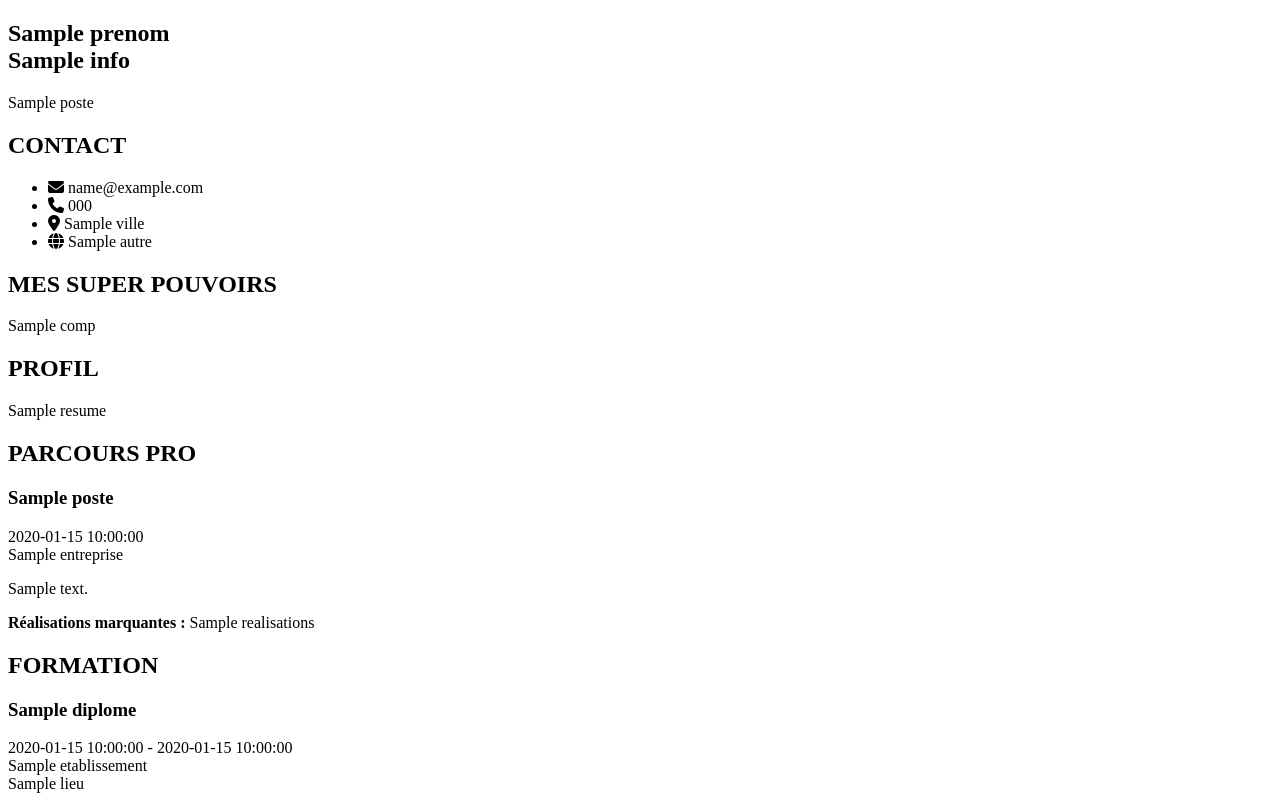
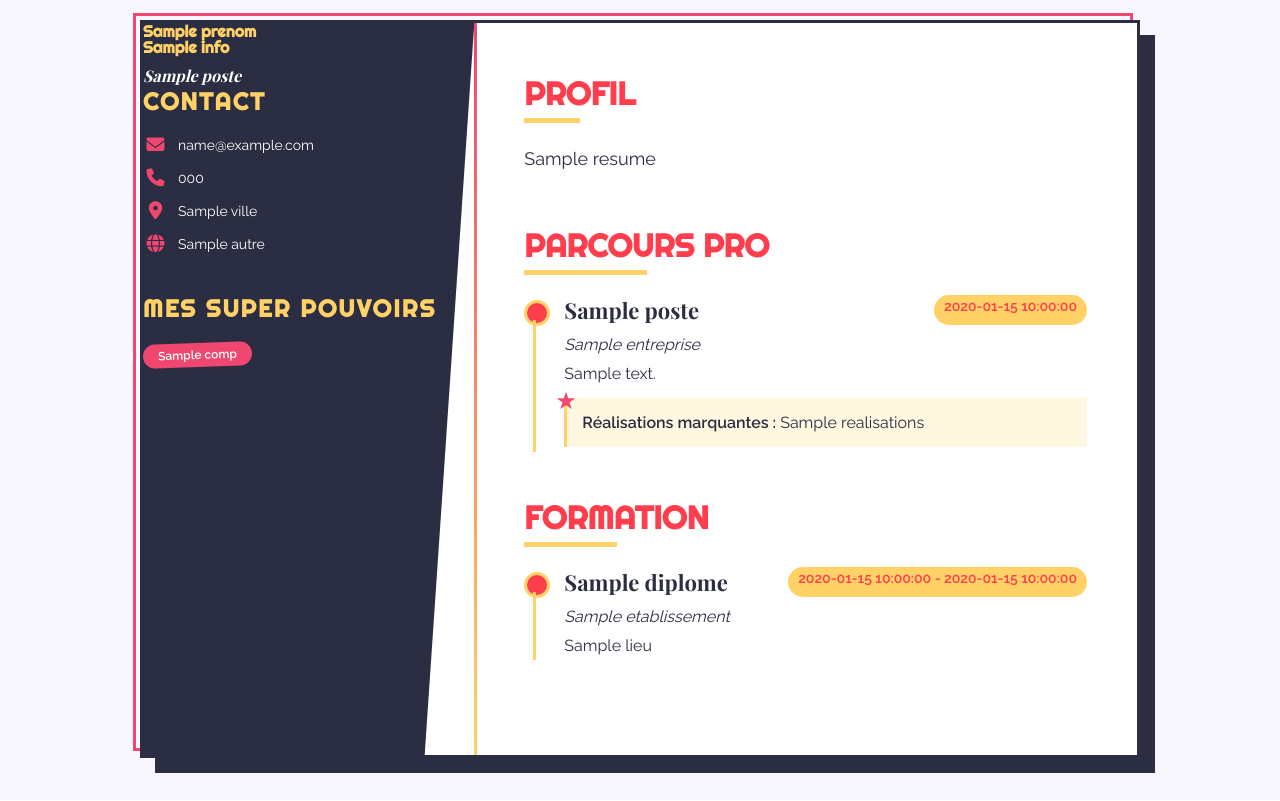
Before and after one commit to MAE009/CV-bot, a Flask app: template Template/Creative/Crea.html in a window 1280 px wide. After the commit the page ends 773 px from the top, so only its background shows below. Run offline with Flask 3, Linux system fonts and the light colour scheme; the template is opened without the code that fills it: most values are stand-ins (such as "Sample title", 1, 10 or a date in 2020); parts of the project's set-up code (start-up, migrations or seed data) failed here and were passed over.

Commit message:
Update Crea.html

```diff
--- a/Template/Creative/Crea.html
+++ b/Template/Creative/Crea.html
@@ -6,9 +6,9 @@
   <title>CV Créatif - {{ infos.prenom }} {{ infos.nom }}</title>
   <link rel="stylesheet" href="https://cdnjs.cloudflare.com/ajax/libs/font-awesome/6.5.0/css/all.min.css">
   <link href="https://fonts.googleapis.com/css2?family=Playfair+Display:wght@700&family=Raleway:wght@400;600&family=Righteous&display=swap" rel="stylesheet">
-  <link rel="stylesheet" href="creative.css">
+  <link rel="stylesheet" href="Crea.css">
 </head>
-<body>
+<body class={{ body_class }}>
   <div class="cv-container">
     <!-- Colonne gauche -->
     <aside class="sidebar">
```
